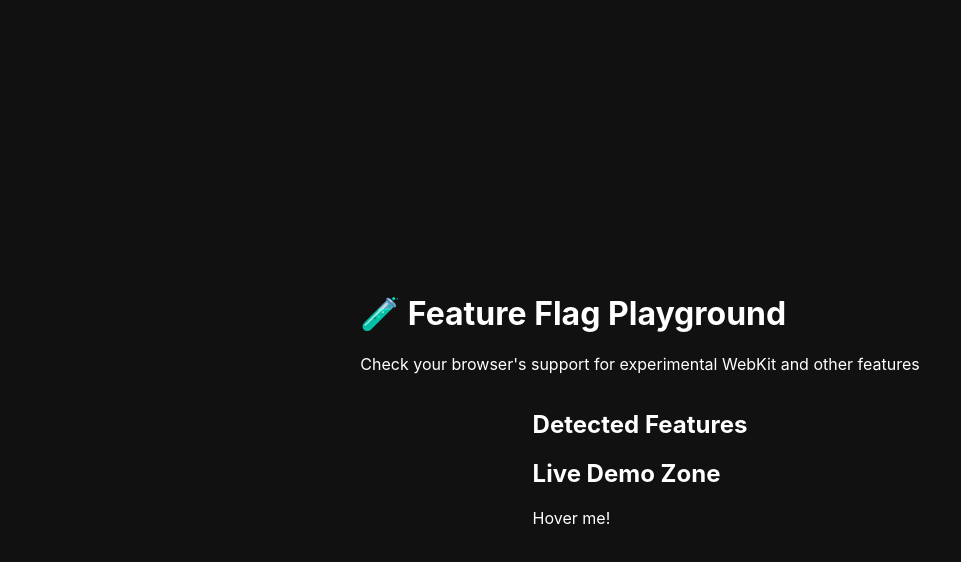
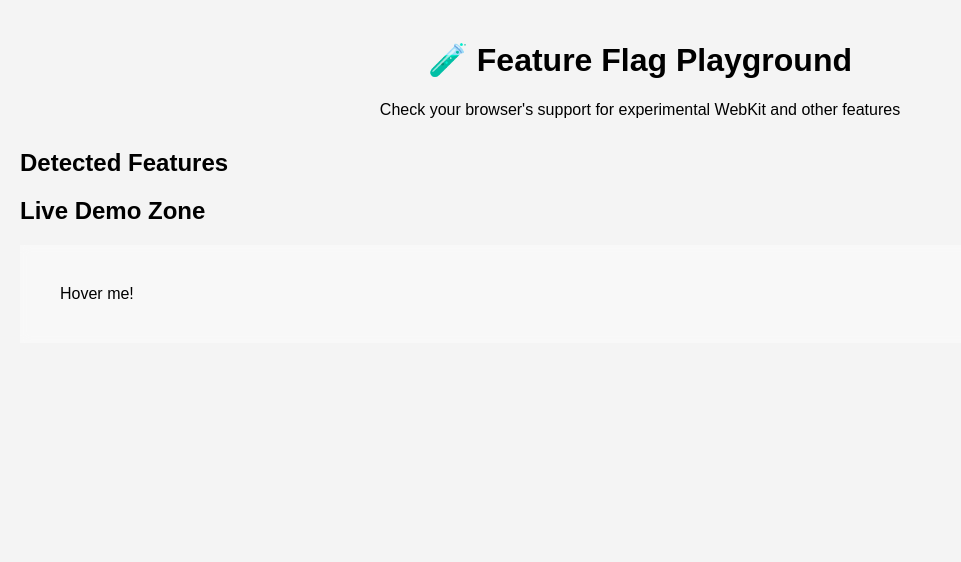
Before and after one commit to solracwoodcreations/Safari-webkit, a plain HTML site: page index.html in a window 1280 px wide. Shown: the whole page, without its empty margins (0-961 px from the left). Drawn offline with Linux system fonts and the light colour scheme.

Commit message:
Update style.css

```diff
--- a/style.css
+++ b/style.css
@@ -1,25 +1,32 @@
 body {
-  font-family: -apple-system, BlinkMacSystemFont, sans-serif;
-  display: flex;
-  flex-direction: column;
-  align-items: center;
-  justify-content: center;
-  height: 100vh;
+  font-family: sans-serif;
+  background: #f4f4f4;
   margin: 0;
-  background: #111;
-  color: #fff;
+  padding: 20px;
 }
 
-button.fancy-button {
-  padding: 1em 2em;
-  font-size: 1.25em;
-  border: none;
-  border-radius: 8px;
-  color: white;
-  background: paint(stripes);
-  transition: transform 0.2s ease;
+header {
+  text-align: center;
 }
 
-button.fancy-button:active {
-  transform: scale(0.95);
+#feature-list {
+  margin-top: 30px;
 }
+
+#features li {
+  padding: 6px 0;
+}
+
+#demo-box {
+  margin-top: 20px;
+  padding: 40px;
+  background-color: #ccc;
+  transition: all 0.3s ease;
+}
+
+@supports (backdrop-filter: blur(5px)) {
+  #demo-box {
+    backdrop-filter: blur(5px);
+    background-color: rgba(255, 255, 255, 0.4);
+  }
+}
```
